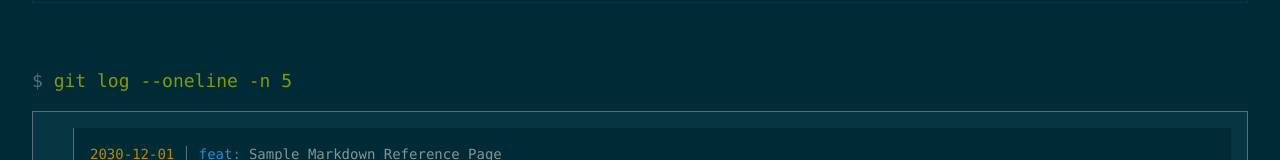
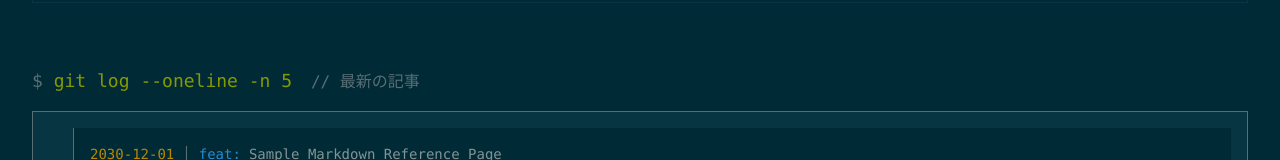
Before and after one commit to k65miyazakiy/blog-pixel-perfect, a Next.js app: page / in a window 1280 px wide. Shown: the part 280-440 px from the top of the page. Built offline with nearby package versions, Linux system fonts and the light colour scheme.

Commit message:
導線を追加

```diff
--- a/src/app/page.tsx
+++ b/src/app/page.tsx
@@ -34,7 +34,10 @@ export default function Home() {
         <div className="text-solarized-green mb-4 font-mono text-lg">
           <span className="text-solarized-muted">$&nbsp;</span>
           <span className="text-solarized-green">
-            git log --oneline -n {HOME_POSTS_COUNT}
+            git log --oneline -n {HOME_POSTS_COUNT}{" "}
+            <span className="text-solarized-muted ml-2 text-base">
+              // 最新の記事
+            </span>
           </span>
         </div>
 
```
